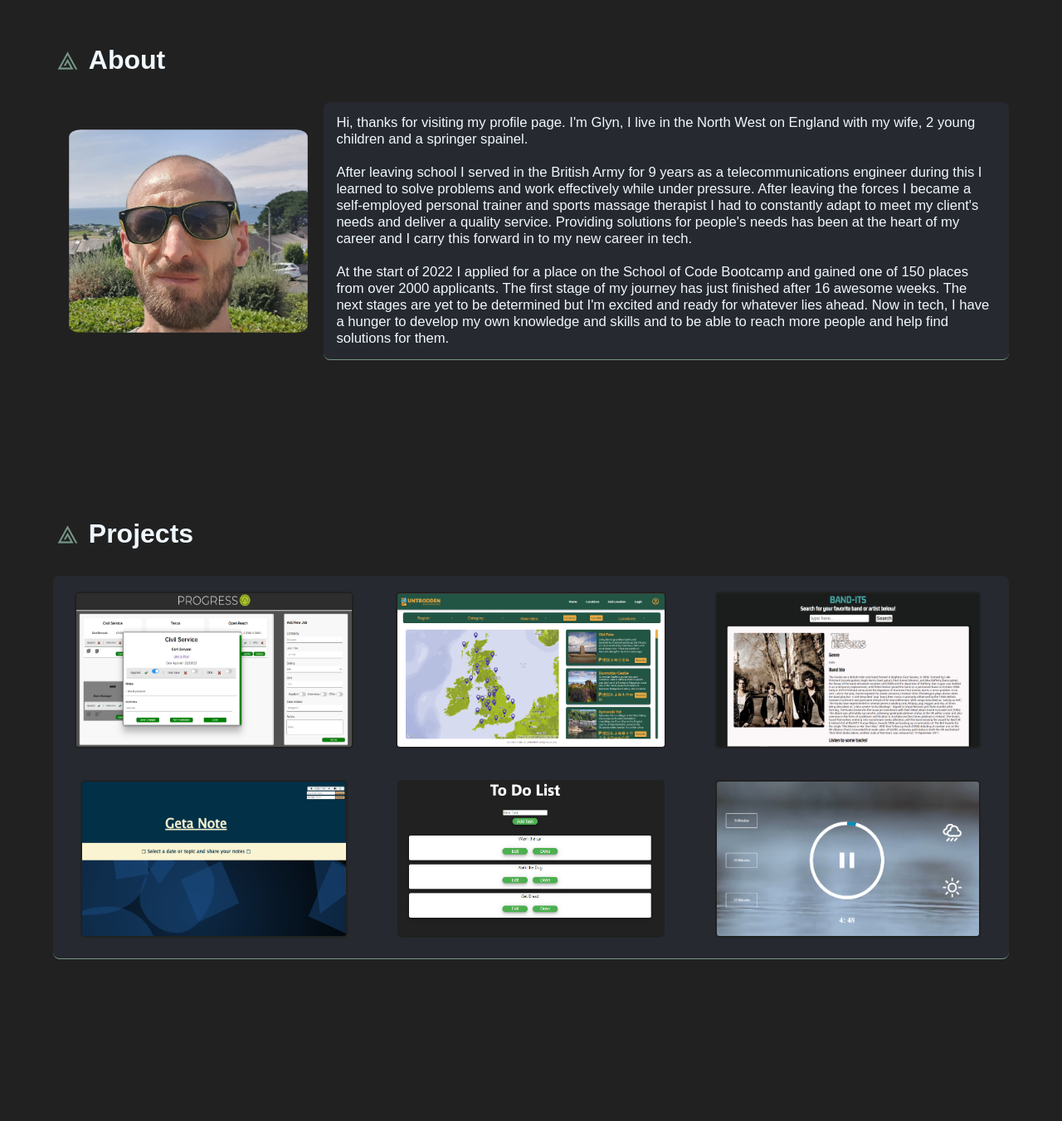
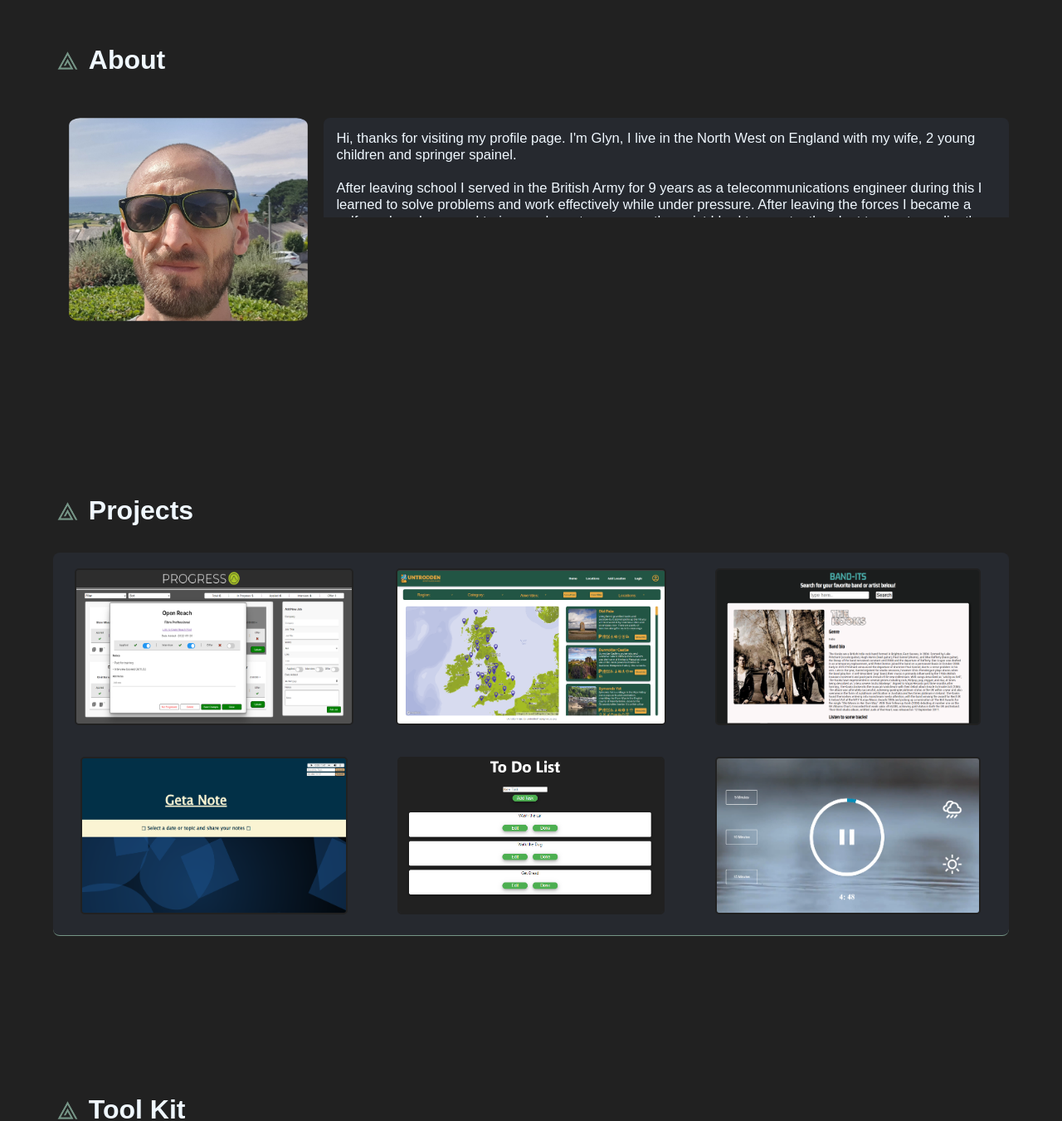
Before and after one commit to GLYNKNIGHT/G-Profile-Page, a React (Create React App) app: page / in a window 1280 px wide. Shown: the part 604-1955 px from the top of the page at 83% size. Built offline with nearby package versions, Linux system fonts and the light colour scheme; a web font is replaced by a local one.

Commit message:
Small tidy-up

```diff
--- a/src/components/About/About.js
+++ b/src/components/About/About.js
@@ -2,21 +2,21 @@ import Styles from './About.module.css';
 import Heading from '../Heading/Heading';
 
 
-const About = ()=>{
+const About = () => {
 
-    return<div id='about'>
-        <Heading heading={'About'}/>
-        <div className={Styles.about_content}>
-        <img width='25%' height='25%' src='/Profile.jpg' alt='Me'/>
-
-        <p>Hi, thanks for visiting my profile page. I'm Glyn, I live in the North West on England with my wife, 2 young children and a springer spainel. <br/>
-        <br/> After leaving school I served in the British Army for 9 years as a telecommunications engineer during this I learned to solve problems and work effectively while under pressure. After leaving the forces I became a self-employed personal trainer and sports massage therapist I had to constantly adapt to meet my client's needs and deliver a quality service.
-        Providing solutions for people's needs has been at the heart of my career and I carry this forward in to my new career in tech. <br/>
-        <br/>At the start of 2022 I applied for a place on the School of Code Bootcamp and gained one of 150 places from over 2000 applicants. The first stage of my journey has just finished after 16 awesome weeks. The next stages are yet to be determined but I'm excited and ready for whatever lies ahead.
-        Now in tech, I have a hunger to develop my own knowledge and skills and to be able to reach more people and help find solutions for them. </p>
-
+  return <div id='about'>
+    <Heading heading={'About'} />
+    <div className={Styles.about_content}>
+      <img width='25%' height='25%' src='/Profile.jpg' alt='Me' />
+      <div className={Styles.about_me}>
+        <p>Hi, thanks for visiting my profile page. I'm Glyn, I live in the North West on England with my wife, 2 young children and springer spainel. <br />
+          <br /> After leaving school I served in the British Army for 9 years as a telecommunications engineer during this I learned to solve problems and work effectively while under pressure. After leaving the forces I became a self-employed personal trainer and sports massage therapist I had to constantly adapt to meet my client's needs and deliver a quality service.
+          Providing solutions for people's needs has been at the heart of my career and I carry this forward in to my new career in tech. <br />
+          <br />At the start of 2022 I applied for a place on the School of Code Bootcamp and gained one of 150 places from over 2000 applicants. The first stage of my journey has just finished after 16 awesome weeks. The next stages are yet to be determined but I'm excited and ready for whatever lies ahead.
+          Now in tech, I have a hunger to develop my own knowledge and skills and to be able to reach more people and help find solutions for them. </p>
+      </div>
     </div>
-    </div>
+  </div>
 }
 
 export default About
--- a/src/components/About/About.module.css
+++ b/src/components/About/About.module.css
@@ -2,7 +2,7 @@
 
 .about_content{
     display: flex;
-    align-items: center;
+    align-items: top;
 }
 
 .about_content p{
@@ -15,6 +15,16 @@
     padding: 15px;
     border-radius: 8px;
     border-bottom: 0.5px solid #769687 ;
+}
+
+.about_me{
+    margin-top:1.5vw;
+    height: 15vh;
+    overflow-y: hidden;
+}
+
+.about_me:hover{
+    height: auto;
 }
 
 .about_content img{
--- a/src/components/App/App.js
+++ b/src/components/App/App.js
@@ -9,14 +9,12 @@ import Footer from '../Footer/Footer';
 
 function App() {
 
-
   return (
     <div className="App"  >
      <Nav/>
       <header className="App-header">
         <Header />
       </header>
-
       <div className='main'>
         <About/>
         <Projects/>
--- a/src/components/Heading/Heading.js
+++ b/src/components/Heading/Heading.js
@@ -1,10 +1,8 @@
 import Styles from './Heading.module.css'
 
-const Heading = ({heading}) =>{
-    return<div className={Styles.heading}>
-        <img width='25px' height='25px' src='./inner-logo.png' alt='logo'/>
+export default function Heading  ({ heading }) {
+    return <div className={Styles.heading}>
+        <img width='25px' height='25px' src='./inner-logo.png' alt='logo' />
         <h2>{heading}</h2>
     </div>
 }
-
-export default Heading
--- a/src/components/Nav/Nav.module.css
+++ b/src/components/Nav/Nav.module.css
@@ -23,12 +23,10 @@ transform: scale(1.2);
 color: #769687;
 }
 
-
 @media screen and (max-width: 800px){
     .nav_container{
         margin:  1vw 10vw;
         height: 5vh;
-             font-size: 1rem;
-
+        font-size: 1rem;
     }
 }
--- a/src/components/Projects/ProjectCard/ProjectCard.js
+++ b/src/components/Projects/ProjectCard/ProjectCard.js
@@ -1,15 +1,16 @@
 import Styles from '../Projects.module.css'
 import { useState } from 'react'
 
-const ProjectCard = ({title, url, img, description}) =>{
+const ProjectCard = ({ project }) => {
 
     const [mouseEnter, setMouseEnter] = useState(false)
 
-    return  <div className={Styles.project_card} onMouseEnter={()=>setMouseEnter(true)}  onMouseLeave={()=>setMouseEnter(false)}>
-    <a href={url} target='blank'>
-    <img src={img} alt={title} />
-    {(mouseEnter===true)?<div className={Styles.hidden}><p>{title}</p><p>{description}<br></br><br></br>Click to see Git Hub Repo</p></div>: null}
-    </a>
+    return <div className={Styles.project_card} onMouseEnter={() => setMouseEnter(true)} onMouseLeave={() => setMouseEnter(false)}>
+        <a href={project.url} target='blank'>
+            <img src={project.img} alt={project.title} />
+            {(mouseEnter) ? <div className={ Styles.hidden }><p><strong>{ project.title }</strong></p><p>{ project.description }<br></br>
+            <br></br>Click to see Git Hub Repo</p></div> : null}
+        </a>
     </div>
 }
 
--- a/src/components/Projects/Projects.js
+++ b/src/components/Projects/Projects.js
@@ -4,24 +4,18 @@ import Styles from './Projects.module.css'
 import ProjectData from './ProjectsData'
 import ProjectCard from './ProjectCard/ProjectCard'
 
-const Projetcs = () =>{
+const Projects = () => {
 
-
-
-    return <div className={Styles.project_container} id='projects'>
-      <Heading heading={'Projects'}/>
-      <div className={Styles.project_grid}>
-        {ProjectData.map((project) => {return <ProjectCard  key={project.id}
-                                                            title={project.title}
-                                                            url={project.url}
-                                                            img={project.img}
-                                                            description={project.description}
-
-
-        />})}
-
-         </div>
+  return <div className={Styles.project_container} id='projects'>
+    <Heading heading = { 'Projects' } />
+    <div className = { Styles.project_grid }>
+      { ProjectData.map((project) => {
+        return <ProjectCard key = { project.id }
+          project = { project }
+        />
+      }) }
     </div>
+  </div>
 }
 
-export default Projetcs
+export default Projects
--- a/src/components/Projects/ProjectsData.js
+++ b/src/components/Projects/ProjectsData.js
@@ -1,42 +1,46 @@
 let ProjectData = [
-{id:1,
+    {
+        id: 1,
         title: 'Progress',
         url: 'https://github.com/GLYNKNIGHT/Job-Tracking-App-Demo',
         img: './Progress.PNG',
         description: 'Job application tracking App'
     },
-{id:2,
+    {
+        id: 2,
         title: 'Untrodden',
         url: 'https://github.com/GLYNKNIGHT/Untrodden-Final-Team-Project',
         img: './untrodden.PNG',
         description: 'Team Project - Shared places to visit'
     },
-{id:3,
+    {
+        id: 3,
         title: 'Band-Its',
         url: 'https://github.com/GLYNKNIGHT/Band-Its-Week-8-Hackathon-',
         img: './BandIts.PNG',
-   description: 'Band search '
+        description: 'Band search API'
     },
-{id:4,
+    {
+        id: 4,
         title: 'GetaNote',
         url: 'https://github.com/GLYNKNIGHT/Geta-Note--Wk9--Team-Project',
         img: './GetaNote.PNG',
         description: 'Team Project - Note sharing App'
     },
-{id:5,
+    {
+        id: 5,
         title: 'To Do',
-    url: '',
+        url: 'https://github.com/GLYNKNIGHT/My-Todo-App',
         img: './ToDo.png',
-   description: 'To Do App'
+        description: 'To Do List App'
     },
-{id:6,
+    {
+        id: 6,
         title: 'Mediation',
-    url: 'https://github.com/GLYNKNIGHT/Job-Tracking-App-Demo',
-    img: './Med.PNG' ,
+        url: 'https://github.com/GLYNKNIGHT/Meditation-App-Project',
+        img: './Med.PNG',
         description: 'Mediation App'
-   },
-
-
+    }
 ]
 
 export default ProjectData
```
Also changed, not shown: src/components/Header/Header.module.css (+1 -6 lines), public/Progress.PNG. Lines whose indentation alone changed are shown as unchanged.
